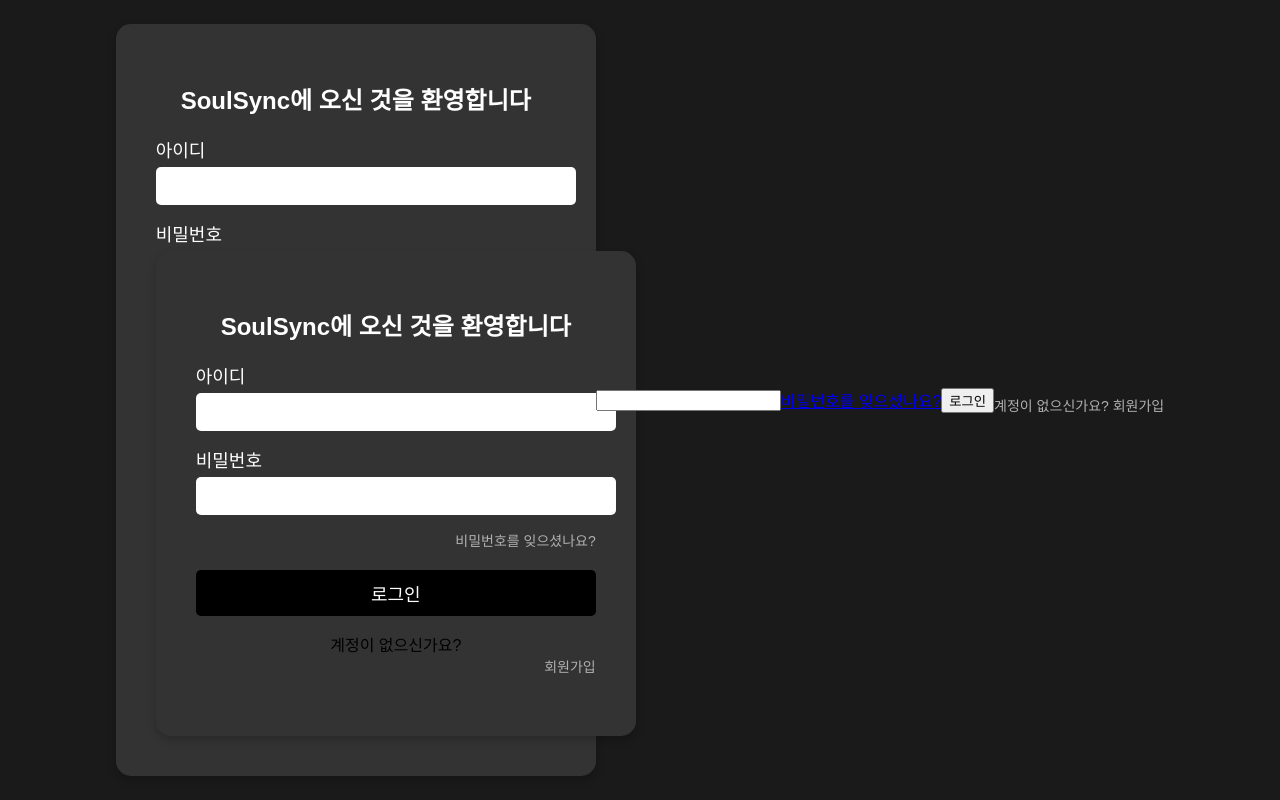
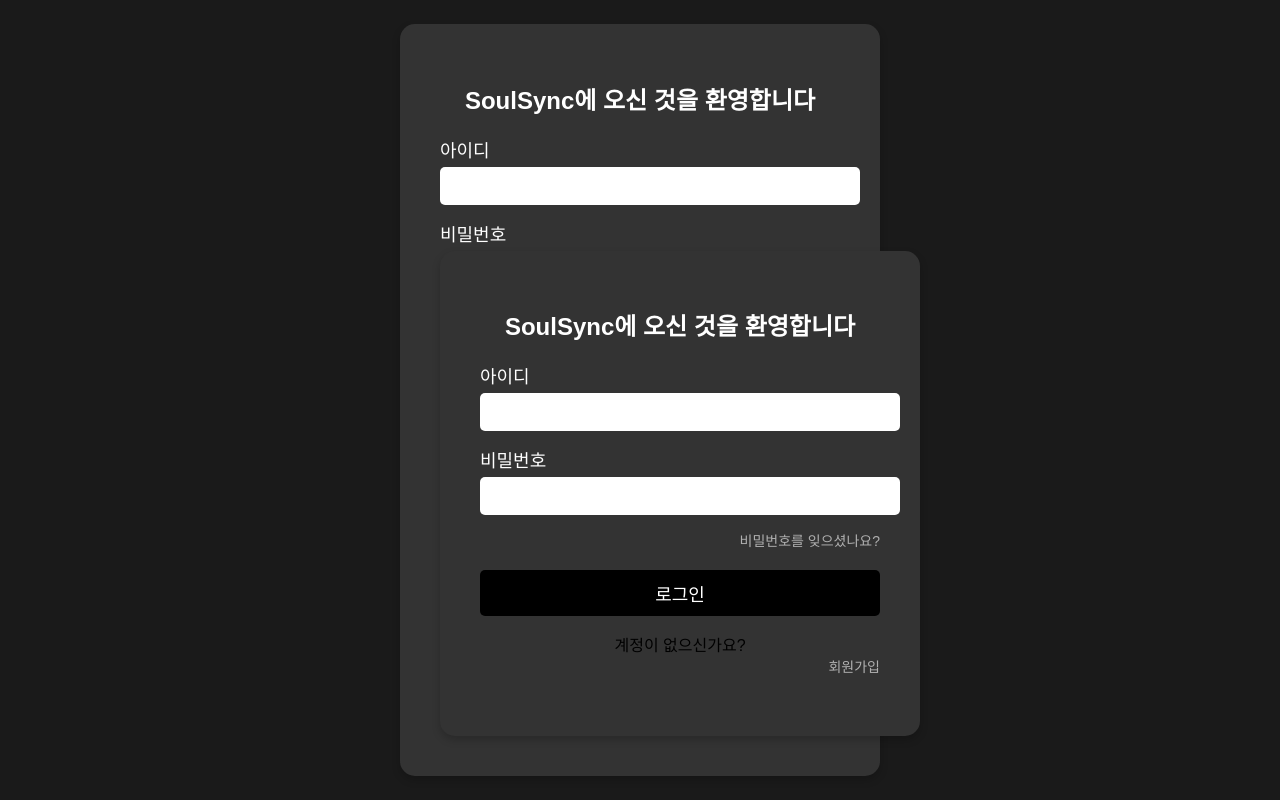
Before and after one commit to sjongwook/song_project, a FastAPI app: page /login in a window 1280 px wide. Run offline with FastAPI, Linux system fonts and the light colour scheme.

Commit message:
Update login.html

```diff
--- a/templates/login.html
+++ b/templates/login.html
@@ -39,16 +39,3 @@
     </div>
 </body>
 </html>
-
-            <input type="password" id="password" name="password" required>
-
-            <a href="/forgot-password">비밀번호를 잊으셨나요?</a>
-
-            <button type="submit">로그인</button>
-        </form>
-        <div class="signup-link">
-            계정이 없으신가요? <a href="/signup">회원가입</a>
-        </div>
-    </div>
-</body>
-</html>
```
